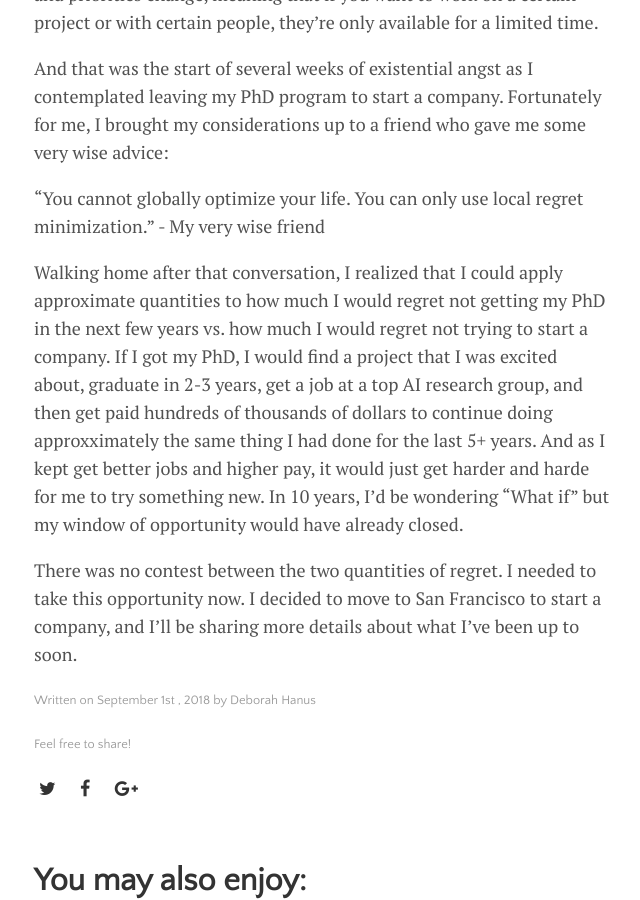
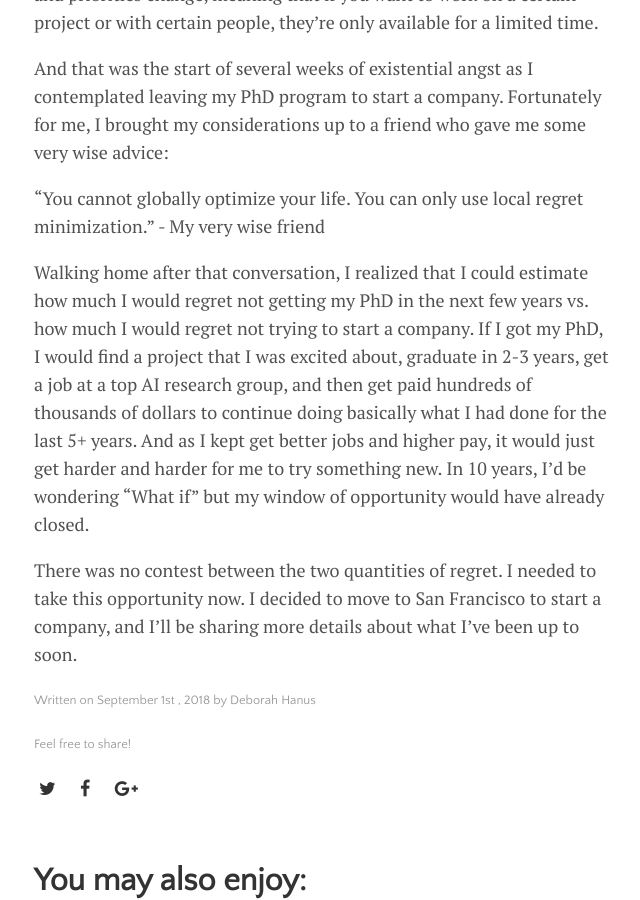
Before and after one commit to dhanus/dhanus.github.io, a Jekyll site: the page built from _posts/2018-09-01-regret-minimization.markdown, in a window 1280 px wide and 900 px high, scrolled down 1534 px. Shown: the whole window, without its empty margins (318-958 px from the left). Built offline with Jekyll 4.4.1, drawn with Linux system fonts in a browser that asks for light colours; nearby versions of some CDN libraries.

Commit message:
fixed typos in final paragraph

```diff
--- a/_posts/2018-09-01-regret-minimization.markdown
+++ b/_posts/2018-09-01-regret-minimization.markdown
@@ -26,6 +26,6 @@ And that was the start of several weeks of existential angst as I contemplated l
 
 "You cannot globally optimize your life. You can only use local regret minimization." - My very wise friend
 
-Walking home after that conversation, I realized that I could apply approximate quantities to how much I would regret not getting my PhD in the next few years vs. how much I would regret not trying to start a company. If I got my PhD, I would find a project that I was excited about, graduate in 2-3 years, get a job at a top AI research group, and then get paid hundreds of thousands of dollars to continue doing approxximately the same thing I had done for the last 5+ years. And as I kept get better jobs and higher pay, it would just get harder and harde for me to try something new. In 10 years, I'd be wondering "What if" but my window of opportunity would have already closed.
+Walking home after that conversation, I realized that I could estimate how much I would regret not getting my PhD in the next few years vs. how much I would regret not trying to start a company. If I got my PhD, I would find a project that I was excited about, graduate in 2-3 years, get a job at a top AI research group, and then get paid hundreds of thousands of dollars to continue doing basically what I had done for the last 5+ years. And as I kept get better jobs and higher pay, it would just get harder and harder for me to try something new. In 10 years, I'd be wondering "What if" but my window of opportunity would have already closed.
 
 There was no contest between the two quantities of regret. I needed to take this opportunity now. I decided to move to San Francisco to start a company, and I'll be sharing more details about what I've been up to soon.
```
